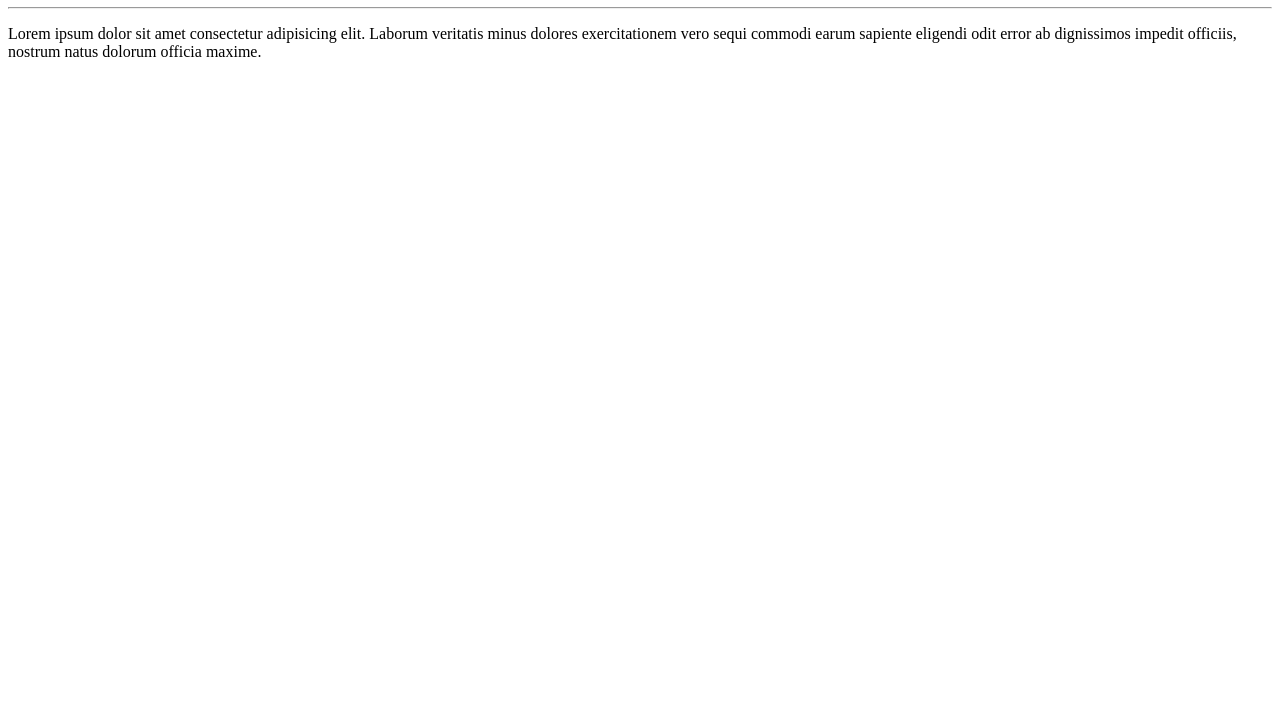
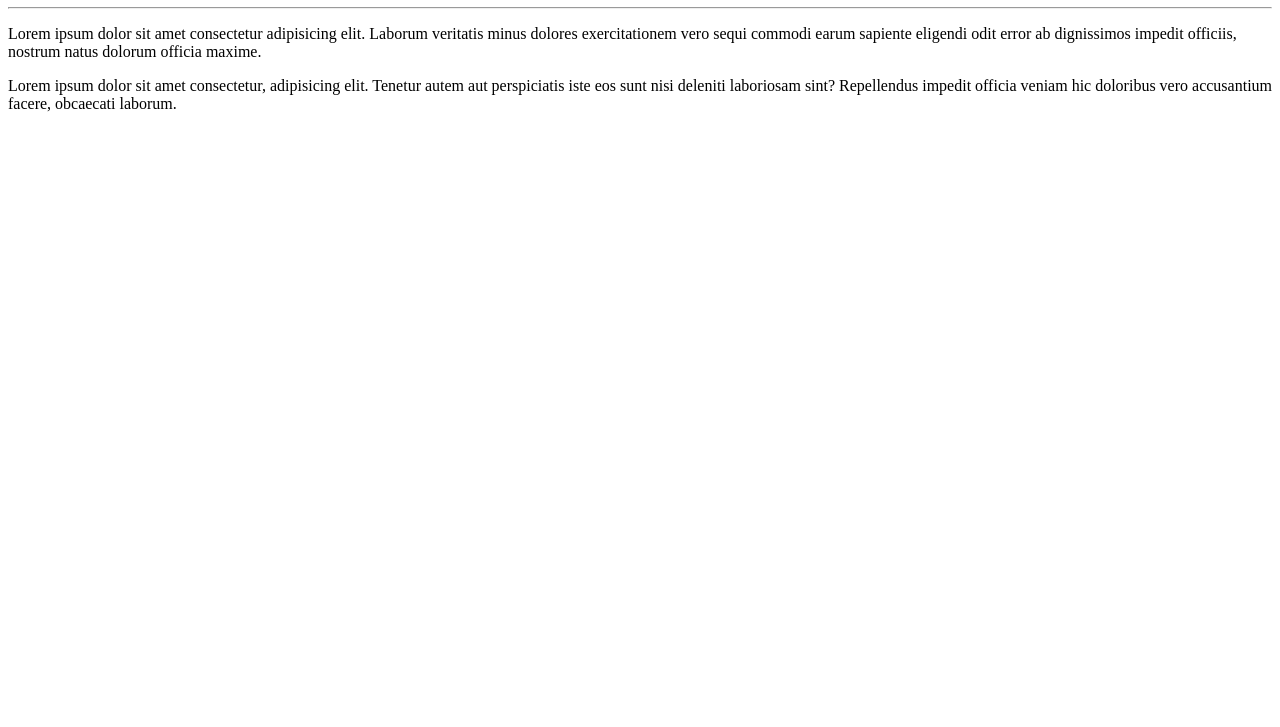
Before and after one commit to davihps/HelloWorld, a plain HTML site: page site/index.html in a window 1280 px wide. Shown: the part 73-800 px from the top of the page. Drawn offline with Linux system fonts and the light colour scheme.

Commit message:
Update index.html
One more paragraph

```diff
--- a/site/index.html
+++ b/site/index.html
@@ -14,5 +14,11 @@
       odit error ab dignissimos impedit officiis, nostrum natus dolorum officia
       maxime.
     </p>
+    <p>
+      Lorem ipsum dolor sit amet consectetur, adipisicing elit. Tenetur autem
+      aut perspiciatis iste eos sunt nisi deleniti laboriosam sint? Repellendus
+      impedit officia veniam hic doloribus vero accusantium facere, obcaecati
+      laborum.
+    </p>
   </body>
 </html>
```
